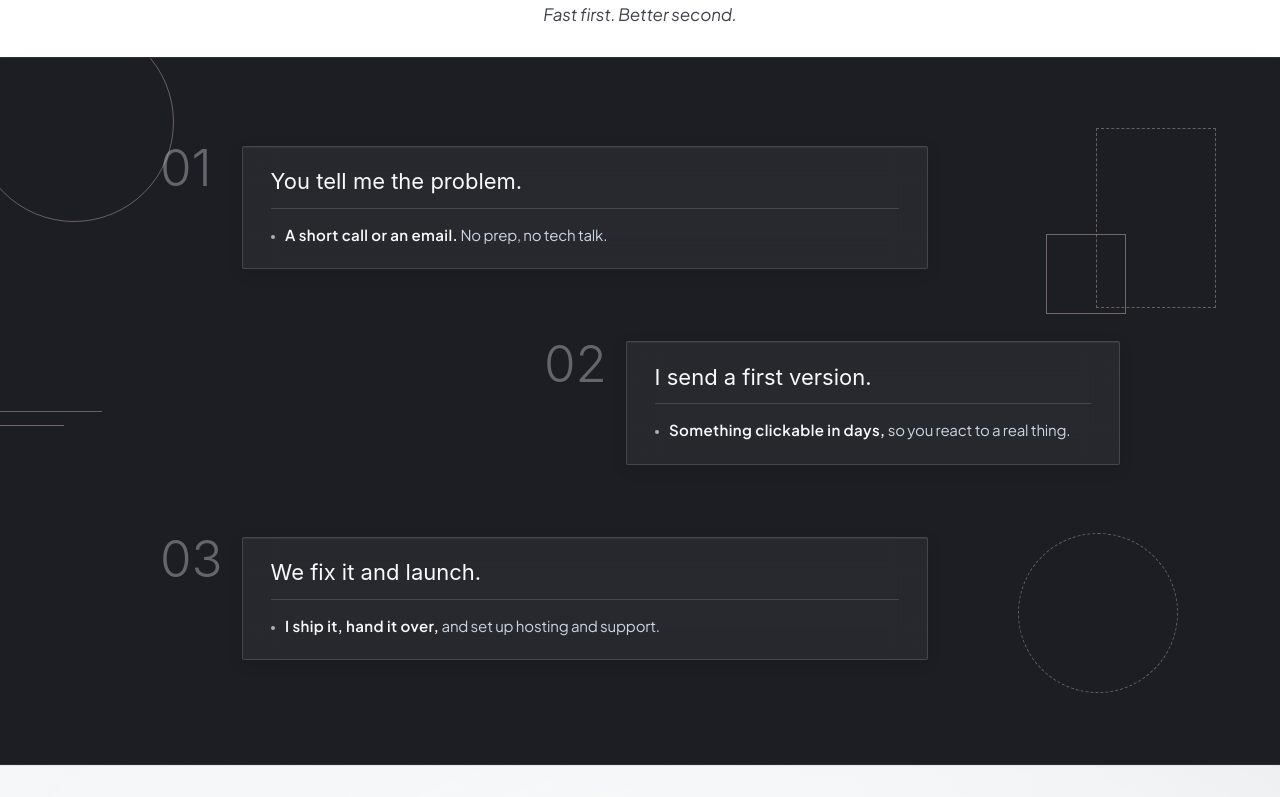
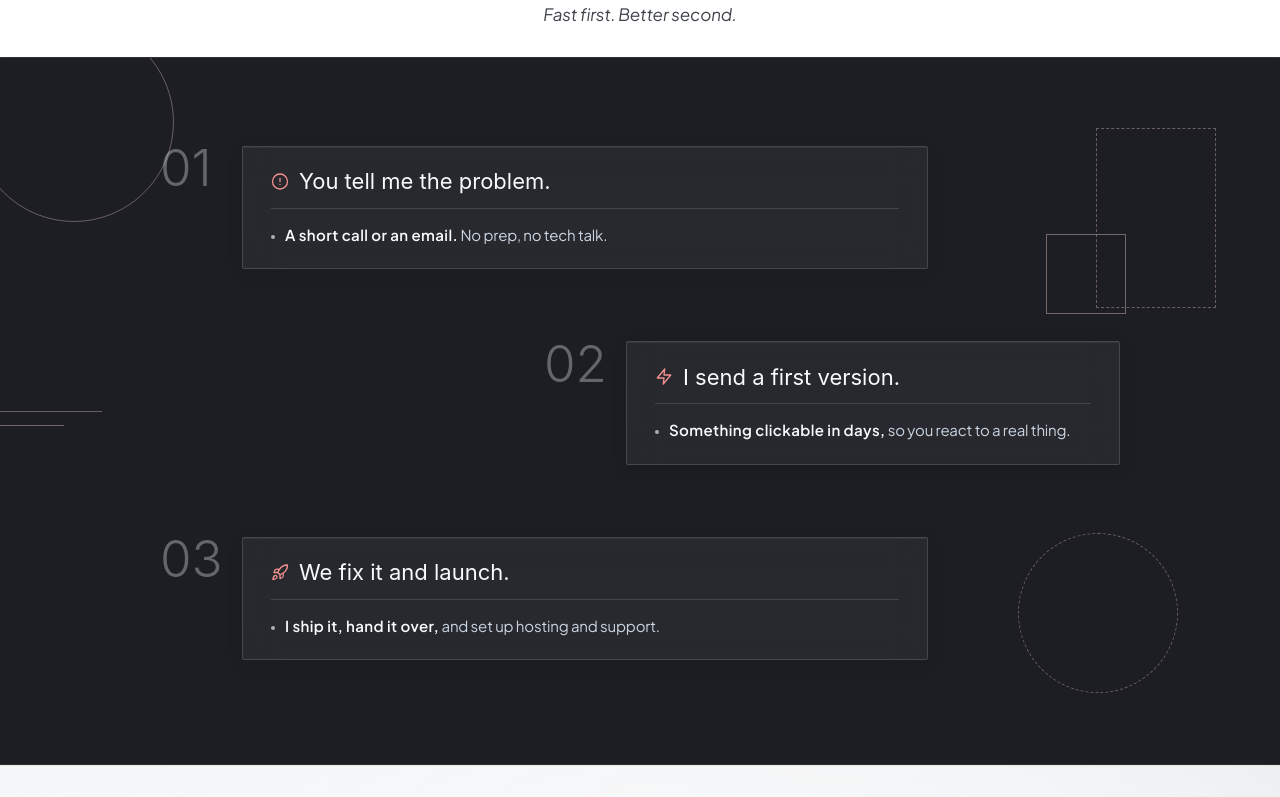
Before and after one commit to Irene2828/porfoliojuly, a Next.js app: page / in a window 1280 px wide. Shown: the part 3363-4160 px from the top of the page. Built offline with nearby package versions, Linux system fonts and the light colour scheme; no server answers; the database is empty.

Commit message:
HowItWorks: add premium on-brand icons to the left of card headings

```diff
--- a/src/app/v2/components/HowItWorks.tsx
+++ b/src/app/v2/components/HowItWorks.tsx
@@ -11,9 +11,10 @@ export default function HowItWorks() {
         { bold: 'A short call or an email.', rest: ' No prep, no tech talk.' }
       ],
       icon: (
-        <svg width="22" height="22" viewBox="0 0 24 24" fill="none" stroke="#f4f4f5" strokeWidth="1.75" strokeLinecap="round" strokeLinejoin="round">
-          <path d="M17 3a2.828 2.828 0 1 1 4 4L7.5 20.5 2 22l1.5-5.5L17 3z"></path>
-          <path d="M15 5l4 4"></path>
+        <svg width="18" height="18" viewBox="0 0 24 24" fill="none" stroke="#f2908f" strokeWidth="1.75" strokeLinecap="round" strokeLinejoin="round">
+          <circle cx="12" cy="12" r="10"></circle>
+          <line x1="12" y1="8" x2="12" y2="12"></line>
+          <line x1="12" y1="16" x2="12.01" y2="16"></line>
         </svg>
       )
     },
@@ -24,9 +25,8 @@ export default function HowItWorks() {
         { bold: 'Something clickable in days,', rest: ' so you react to a real thing.' }
       ],
       icon: (
-        <svg width="22" height="22" viewBox="0 0 24 24" fill="none" stroke="#f4f4f5" strokeWidth="1.75" strokeLinecap="round" strokeLinejoin="round">
-          <circle cx="11" cy="11" r="8"></circle>
-          <line x1="21" y1="21" x2="16.65" y2="16.65"></line>
+        <svg width="18" height="18" viewBox="0 0 24 24" fill="none" stroke="#f2908f" strokeWidth="1.75" strokeLinecap="round" strokeLinejoin="round">
+          <polygon points="13 2 3 14 12 14 11 22 21 10 12 10 13 2"></polygon>
         </svg>
       )
     },
@@ -37,9 +37,11 @@ export default function HowItWorks() {
         { bold: 'I ship it, hand it over,', rest: ' and set up hosting and support.' }
       ],
       icon: (
-        <svg width="22" height="22" viewBox="0 0 24 24" fill="none" stroke="#f4f4f5" strokeWidth="1.75" strokeLinecap="round" strokeLinejoin="round">
-          <line x1="22" y1="2" x2="11" y2="13"></line>
-          <polygon points="22 2 15 22 11 13 2 9 22 2"></polygon>
+        <svg width="18" height="18" viewBox="0 0 24 24" fill="none" stroke="#f2908f" strokeWidth="1.75" strokeLinecap="round" strokeLinejoin="round">
+          <path d="M4.5 16.5c-1.5 1.26-2 5-2 5s3.74-.5 5-2c.71-.84.7-2.13-.09-2.91a2.18 2.18 0 0 0-2.91-.09z"></path>
+          <path d="M12 15l-3-3a22 22 0 0 1 2-3.95A12.88 12.88 0 0 1 22 2c0 2.72-.78 7.5-6 11a22.35 22.35 0 0 1-4 2z"></path>
+          <path d="M9 12H4s.55-3.03 2-4c1.62-1.08 5 0 5 0"></path>
+          <path d="M12 15v5s3.03-.55 4-2c1.08-1.62 0-5 0-5"></path>
         </svg>
       )
     }
@@ -250,9 +252,21 @@ export default function HowItWorks() {
                         borderBottom: '1px solid rgba(215, 222, 232, 0.16)',
                         letterSpacing: '0em',
                         lineHeight: 1.25,
-                        WebkitTextStroke: '0'
+                        WebkitTextStroke: '0',
+                        display: 'flex',
+                        alignItems: 'center',
+                        gap: '0.65rem'
                       }}>
-                        {step.title}
+                        <span style={{
+                          display: 'inline-flex',
+                          alignItems: 'center',
+                          justifyContent: 'center',
+                          flexShrink: 0,
+                          transform: 'translateY(-0.5px)'
+                        }}>
+                          {step.icon}
+                        </span>
+                        <span>{step.title}</span>
                       </h3>
 
                       <ul style={{
```
